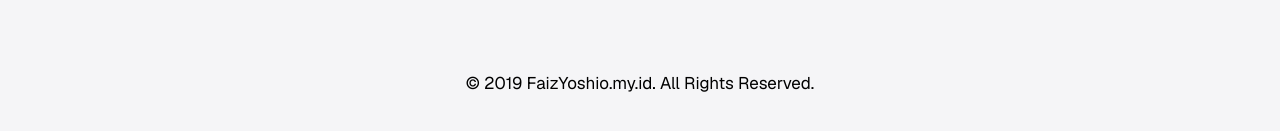
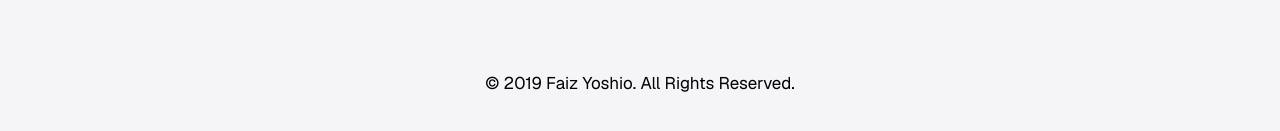
Before and after one commit to faizyoshio/reaserch-finder-Project, a Next.js app: page / in a window 1280 px wide. Shown: the part 663-794 px from the top of the page. Built offline with nearby package versions, Linux system fonts and the light colour scheme.

Commit message:
Update footer.tsx

```diff
--- a/components/footer.tsx
+++ b/components/footer.tsx
@@ -5,7 +5,7 @@ import React from 'react'
 export function Footer() {
   return (
     <footer className="w-full py-6 sm:py-8 px-4 text-center text-xs sm:text-sm text-foreground/50 hover:text-foreground/70 transition-colors duration-300">
-      <p>© 2019 FaizYoshio.my.id. All Rights Reserved.</p>
+      <p>© 2019 Faiz Yoshio. All Rights Reserved.</p>
     </footer>
   )
 }
```
